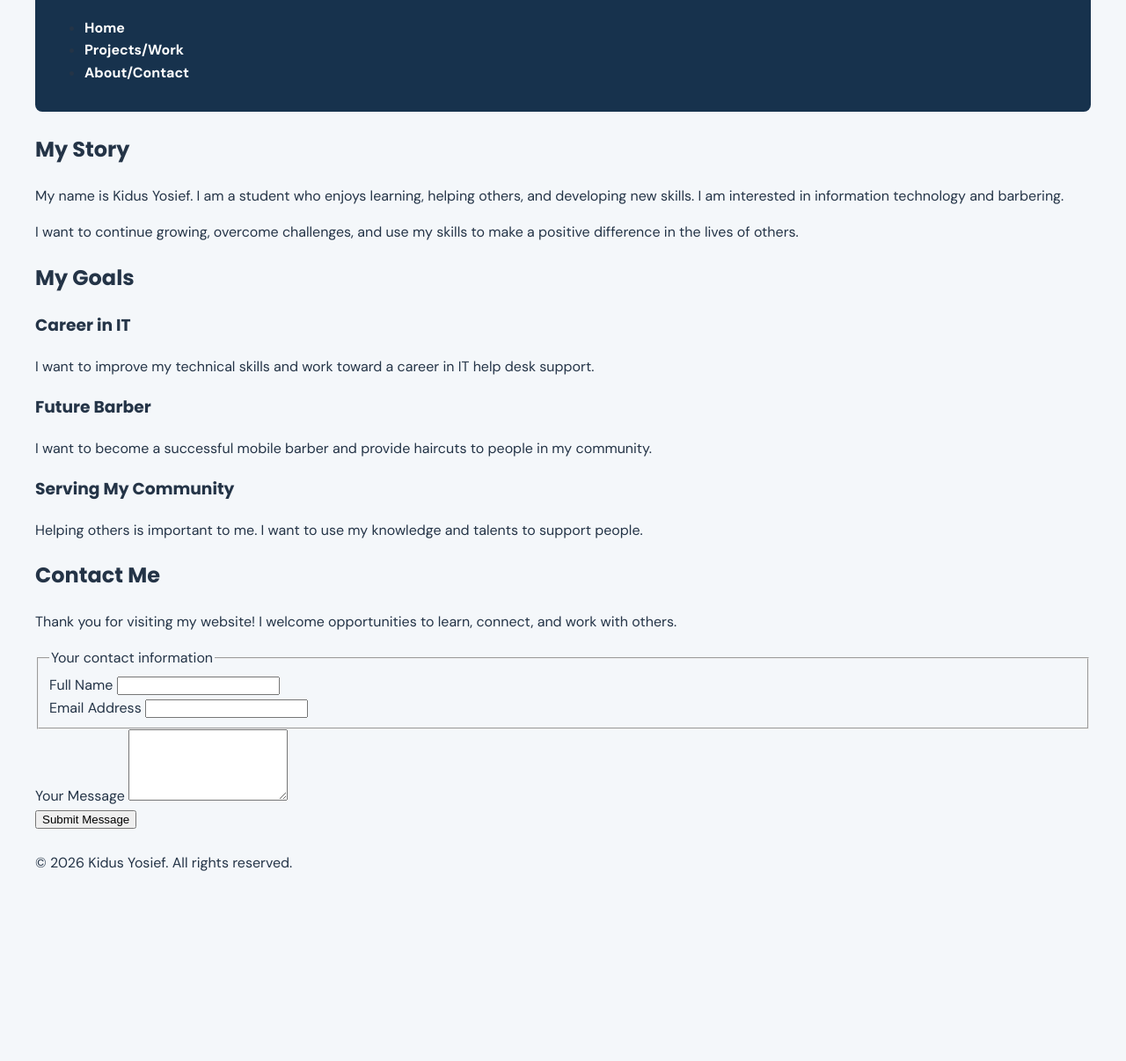
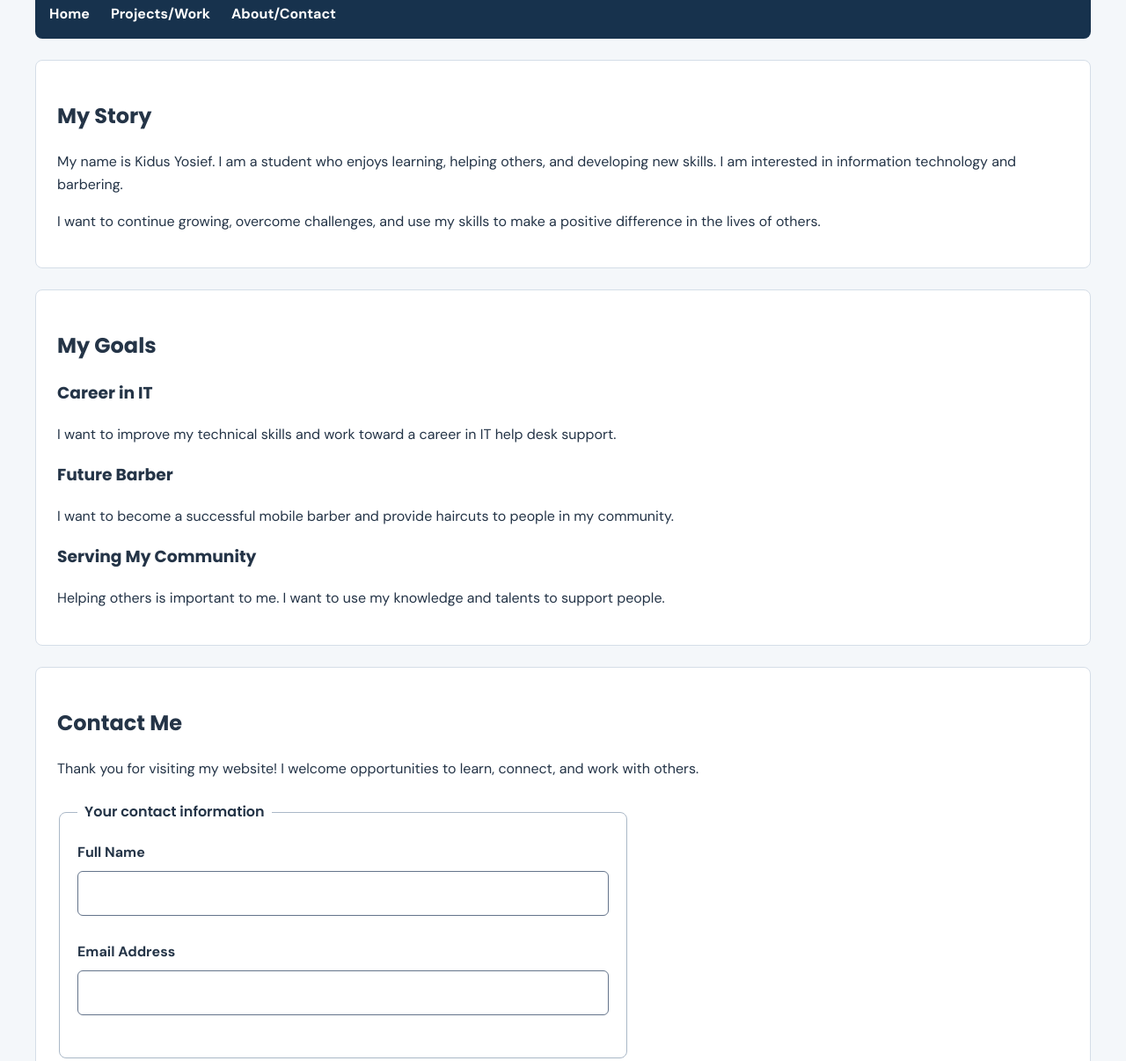
Before and after one commit to kyosief-ctrl/my-portfolio4, a plain HTML site: page about.html in a window 1280 px wide. Shown: the part 173-1379 px from the top of the page at 88% size. Before the commit the page ends 1214 px from the top, so only its background shows below. Drawn offline with Linux system fonts and the light colour scheme.

Commit message:
Refactor CSS for improved structure and accessibility in contact form and navigation

```diff
--- a/style.css
+++ b/style.css
@@ -1,3 +1,4 @@
+
 /* Google Fonts */
 @import url('https://fonts.googleapis.com/css2?family=DM+Sans:wght@400;500;700&family=Poppins:wght@600;700&display=swap');
 
@@ -17,6 +18,7 @@ body {
 
 h1, h2, h3 {
   font-family: 'Poppins', sans-serif;
+  color: #243447;
 }
 
 header, main, footer {
@@ -24,17 +26,24 @@ header, main, footer {
   margin: 0 auto 24px;
 }
 
+/* Navigation */
 nav {
-  display: flex;
-  flex-wrap: wrap;
-  gap: 16px;
   padding: 16px;
   background-color: #17324D;
   border-radius: 8px;
 }
 
+nav ul {
+  display: flex;
+  flex-wrap: wrap;
+  gap: 24px;
+  list-style: none;
+  margin: 0;
+  padding: 0;
+}
+
 nav a {
-  color: white;
+  color: #FFFFFF;
   text-decoration: none;
   font-weight: 700;
 }
@@ -43,7 +52,24 @@ nav a:hover {
   text-decoration: underline;
 }
 
-/* Class selector */
+nav a:focus-visible,
+button:focus-visible,
+input:focus-visible,
+textarea:focus-visible {
+  outline: 3px solid #2563EB;
+  outline-offset: 3px;
+}
+
+/* Sections */
+main section {
+  margin-bottom: 24px;
+  padding: 24px;
+  background-color: #FFFFFF;
+  border: 1px solid #D5DEE8;
+  border-radius: 8px;
+}
+
+/* Project cards */
 .project-grid {
   display: grid;
   grid-template-columns: repeat(3, minmax(0, 1fr));
@@ -52,21 +78,98 @@ nav a:hover {
 
 .project-card {
   padding: 24px;
-  background-color: white;
+  background-color: #FFFFFF;
   border: 1px solid #D5DEE8;
   border-radius: 8px;
 }
 
-/* ID selector */
+/* Introduction section */
 #intro {
   padding: 32px;
   background-color: #DFEAF4;
   border-radius: 8px;
 }
 
+/* Contact form */
+#contact-form {
+  max-width: 650px;
+  margin-top: 24px;
+}
+
+#contact-form fieldset {
+  border: 1px solid #AAB8C7;
+  border-radius: 8px;
+  padding: 20px;
+  margin-bottom: 20px;
+}
+
+#contact-form legend {
+  font-family: 'Poppins', sans-serif;
+  font-weight: 600;
+  padding: 0 8px;
+}
+
+.form-group {
+  display: flex;
+  flex-direction: column;
+  gap: 8px;
+  margin-bottom: 20px;
+}
+
+.form-group label {
+  font-weight: 700;
+}
+
+.form-group input,
+.form-group textarea {
+  width: 100%;
+  padding: 12px;
+  font: inherit;
+  color: #243447;
+  background-color: #FFFFFF;
+  border: 1px solid #64748B;
+  border-radius: 6px;
+}
+
+.form-group input:focus,
+.form-group textarea:focus {
+  border-color: #2563EB;
+}
+
+.form-group input[aria-invalid="true"],
+.form-group textarea[aria-invalid="true"] {
+  border: 2px solid #B42318;
+}
+
+.error-message {
+  color: #B42318;
+  font-weight: 700;
+  font-size: 14px;
+}
+
+/* Submit button */
+#contact-form button {
+  padding: 12px 24px;
+  background-color: #2563EB;
+  color: #FFFFFF;
+  border: none;
+  border-radius: 6px;
+  font: inherit;
+  font-weight: 700;
+  cursor: pointer;
+}
+
+#contact-form button:hover {
+  background-color: #17324D;
+}
+
+/* Footer */
+footer {
+  text-align: center;
+}
+
 /* TABLET RESPONSIVENESS */
 @media screen and (max-width: 768px) {
-
   body {
     padding: 16px;
   }
@@ -87,12 +190,10 @@ nav a:hover {
   .project-card {
     padding: 16px;
   }
-
 }
 
 /* MOBILE RESPONSIVENESS */
 @media screen and (max-width: 480px) {
-
   body {
     padding: 8px;
   }
@@ -105,9 +206,8 @@ nav a:hover {
     font-size: 22px;
   }
 
-  nav {
+  nav ul {
     flex-direction: column;
-    align-items: center;
     gap: 8px;
   }
 
@@ -123,4 +223,11 @@ nav a:hover {
     padding: 16px;
   }
 
+  main section {
+    padding: 16px;
+  }
+
+  #contact-form fieldset {
+    padding: 12px;
+  }
 }
```
